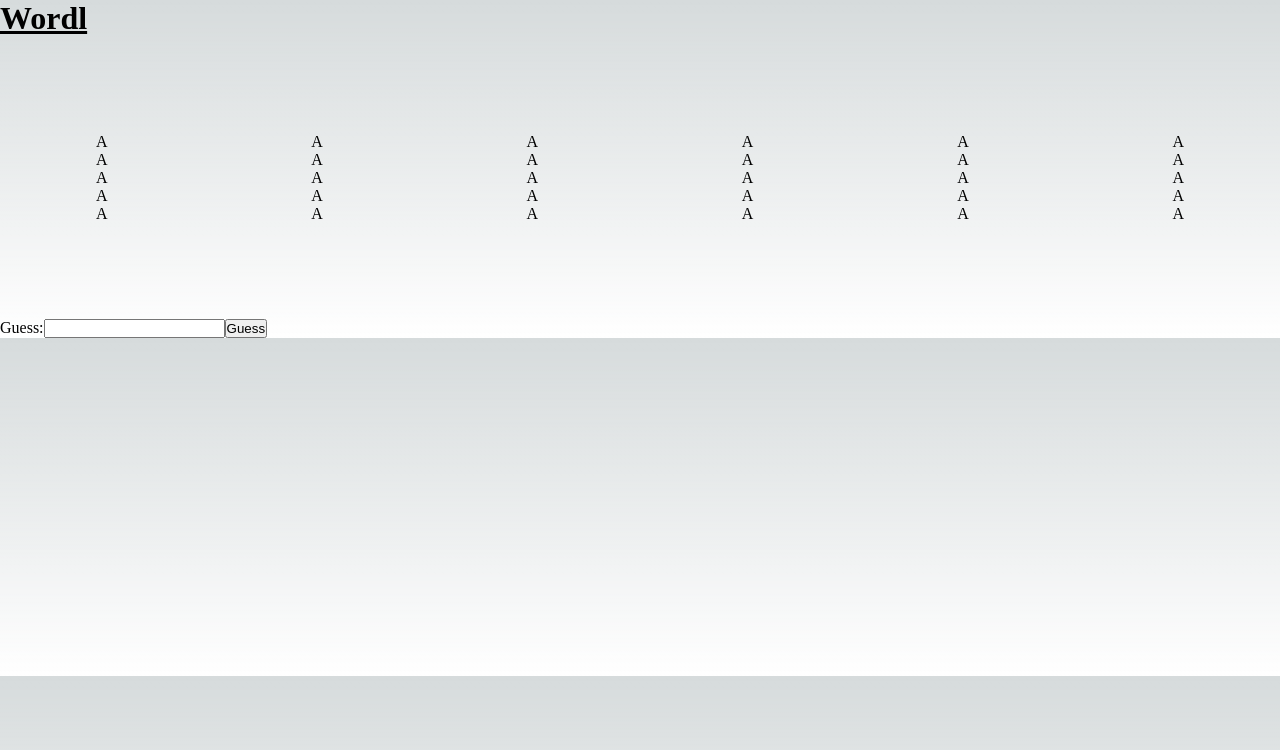
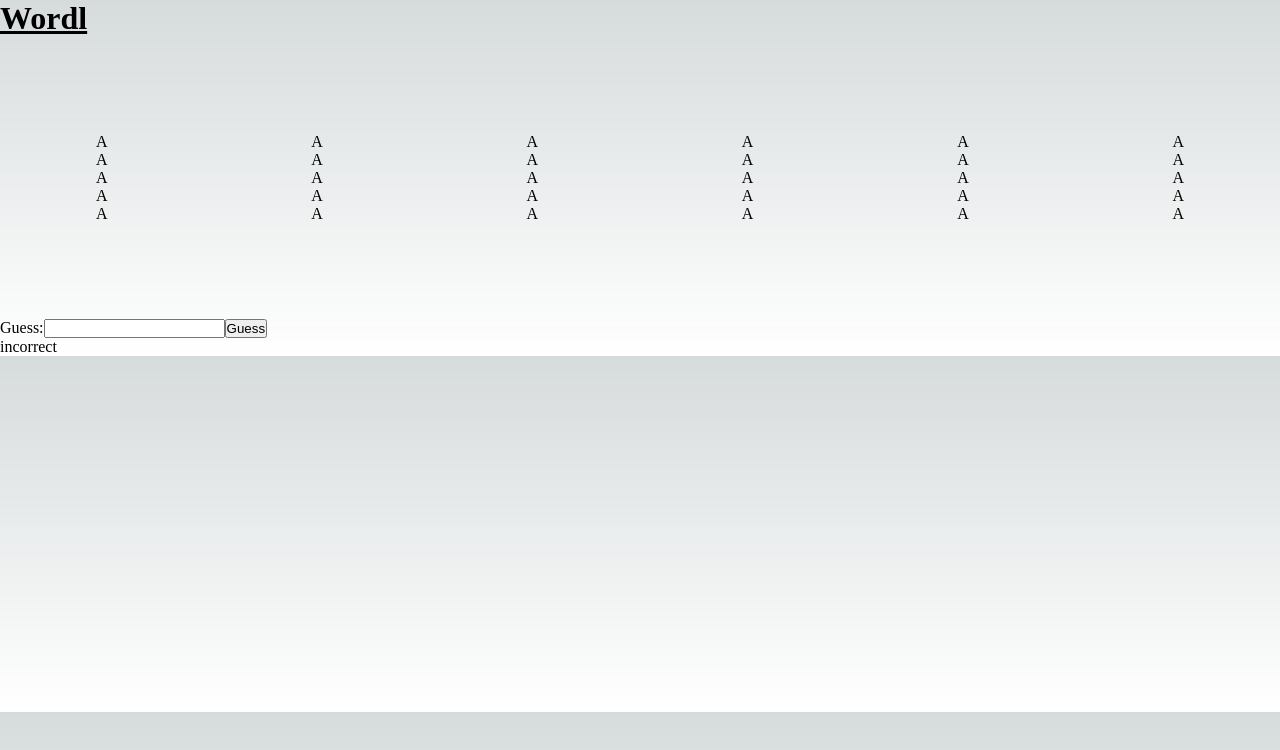
Before and after one commit to siansrd/wordl_clone, a Next.js app: page / in a window 1280 px wide. Shown: the top 750 px of the page. Built offline with nearby package versions, Linux system fonts and the light colour scheme.

Commit message:
Displays message on correct guess

```diff
--- a/components/Game.tsx
+++ b/components/Game.tsx
@@ -1,3 +1,4 @@
+import { useState } from "react"
 import { ANSWER } from "../game/game_config"
 import { createCheckGuess } from "../game/game_logic"
 import Grid from "./Grid"
@@ -5,11 +6,18 @@
 
 const Game = () => {
 
+  const [gameWon, setGameWon] = useState(false)
+
   const checkGuess = createCheckGuess(ANSWER)
+
+  const submitGuess = (guess: string) => {
+    setGameWon(checkGuess(guess))
+  }
 
   return <div>
     <Grid/>
-    <Guess checkGuess={checkGuess}/>
+    <Guess submitGuess={submitGuess}/>
+    <p>{gameWon ? "correct" : "incorrect"}</p>
   </div>
 }
 
--- a/components/Guess.tsx
+++ b/components/Guess.tsx
@@ -1,14 +1,14 @@
 import { Dispatch, SetStateAction, SyntheticEvent, useState } from "react";
 
 type Props = {
-  checkGuess: (guess: string) => boolean
+  submitGuess: (guess: string) => void
 }
 
-const Guess = ({checkGuess} : Props) => {
+const Guess = ({submitGuess} : Props) => {
 
   const handleSubmitGuess = (e: SyntheticEvent) => {
     e.preventDefault();
-    checkGuess(e.target.guess.value || "")
+    submitGuess(guess)
     setGuess("")
   }
 
```
